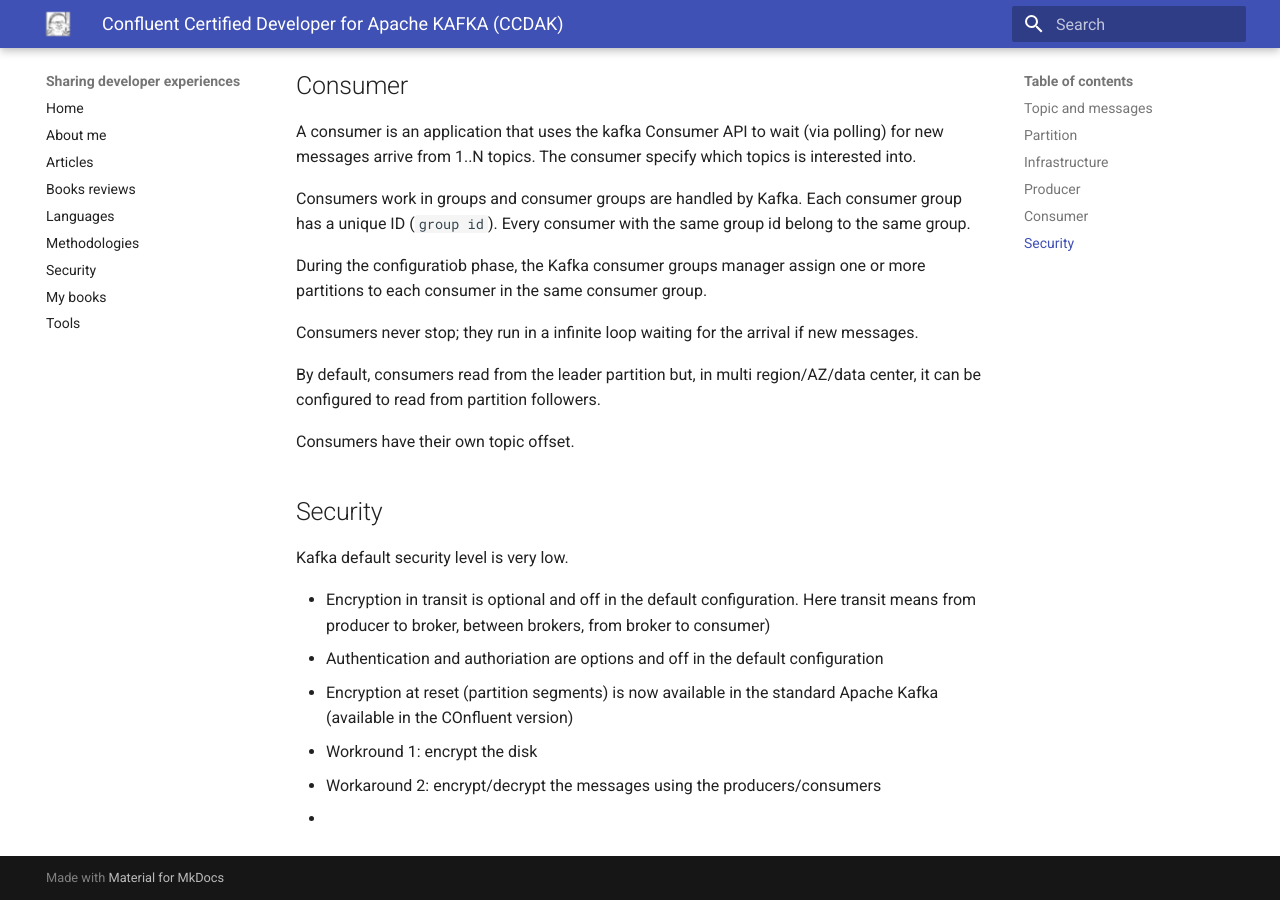
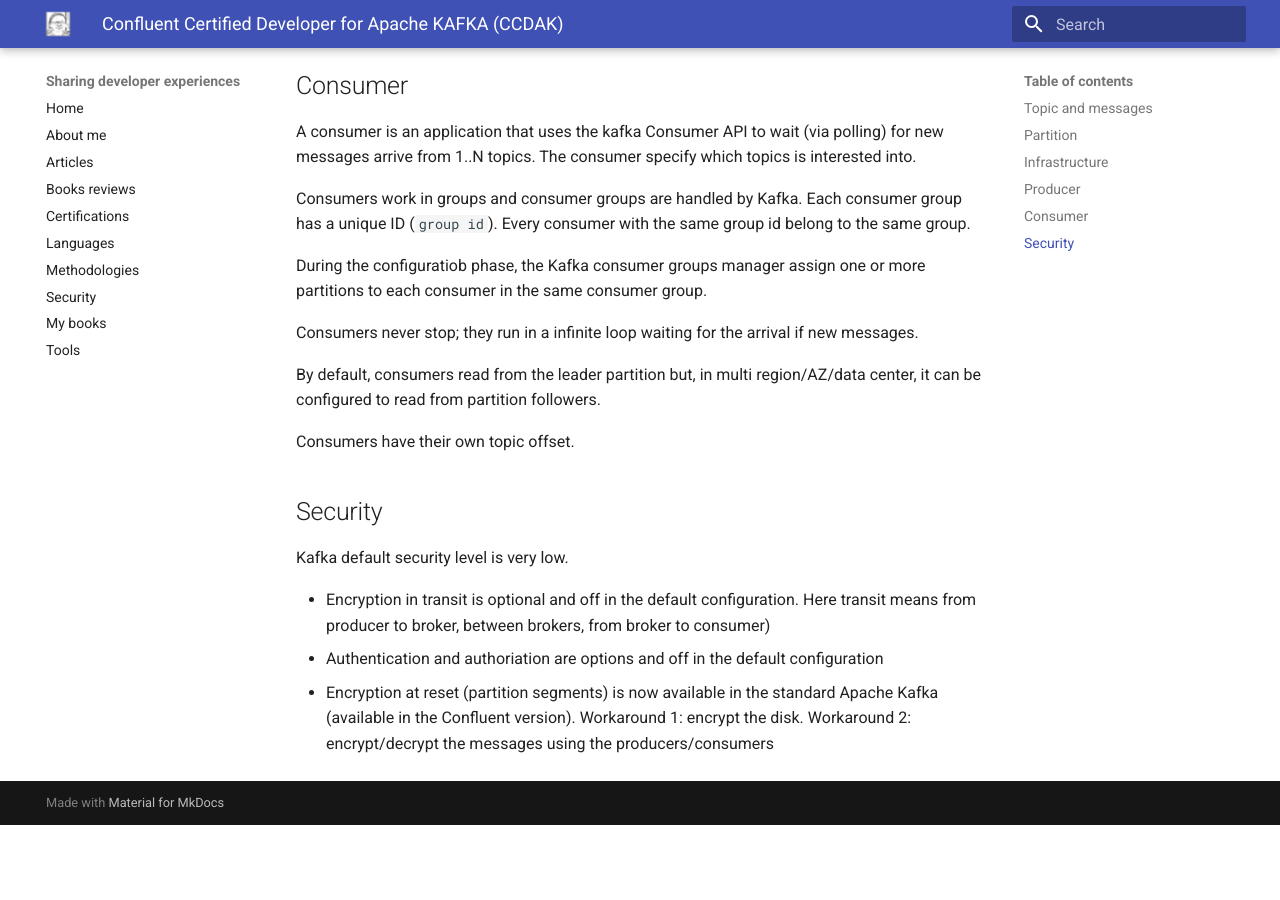
Before and after one commit to gualtierotesta/blog, an MkDocs documentation site: the page built from docs/certifications/ccdak.md, in a window 1280 px wide and 900 px high, scrolled down 2449 px. Built offline with MkDocs 1.6.1 and Material for MkDocs 9.7.7, drawn with Linux system fonts in a browser that asks for light colours; after the commit the page ends 3274 px from its top, so only the background shows below that.

Commit message:
Indexes fixes

```diff
--- a/docs/certifications/ccdak.md
+++ b/docs/certifications/ccdak.md
@@ -94,7 +94,4 @@
 
 * Encryption in transit is optional and off in the default configuration. Here transit means from producer to broker, between brokers, from broker to consumer)
 * Authentication and authoriation are options and off in the default configuration
-* Encryption at reset (partition segments) is now available in the standard Apache Kafka (available in the COnfluent version)
-  * Workround 1: encrypt the disk
-  * Workaround 2: encrypt/decrypt the messages using the producers/consumers
-*
+* Encryption at reset (partition segments) is now available in the standard Apache Kafka (available in the Confluent version). Workaround 1: encrypt the disk. Workaround 2: encrypt/decrypt the messages using the producers/consumers
--- a/mkdocs.yml
+++ b/mkdocs.yml
@@ -39,6 +39,7 @@
   - "About me": about.md
   - "Articles": articles/index.md
   - "Books reviews": books/index.md
+  - "Certifications": certifications/index.md
   - "Languages": languages/index.md
   - "Methodologies": methodologies/index.md
   - "Security": security/index.md
```
